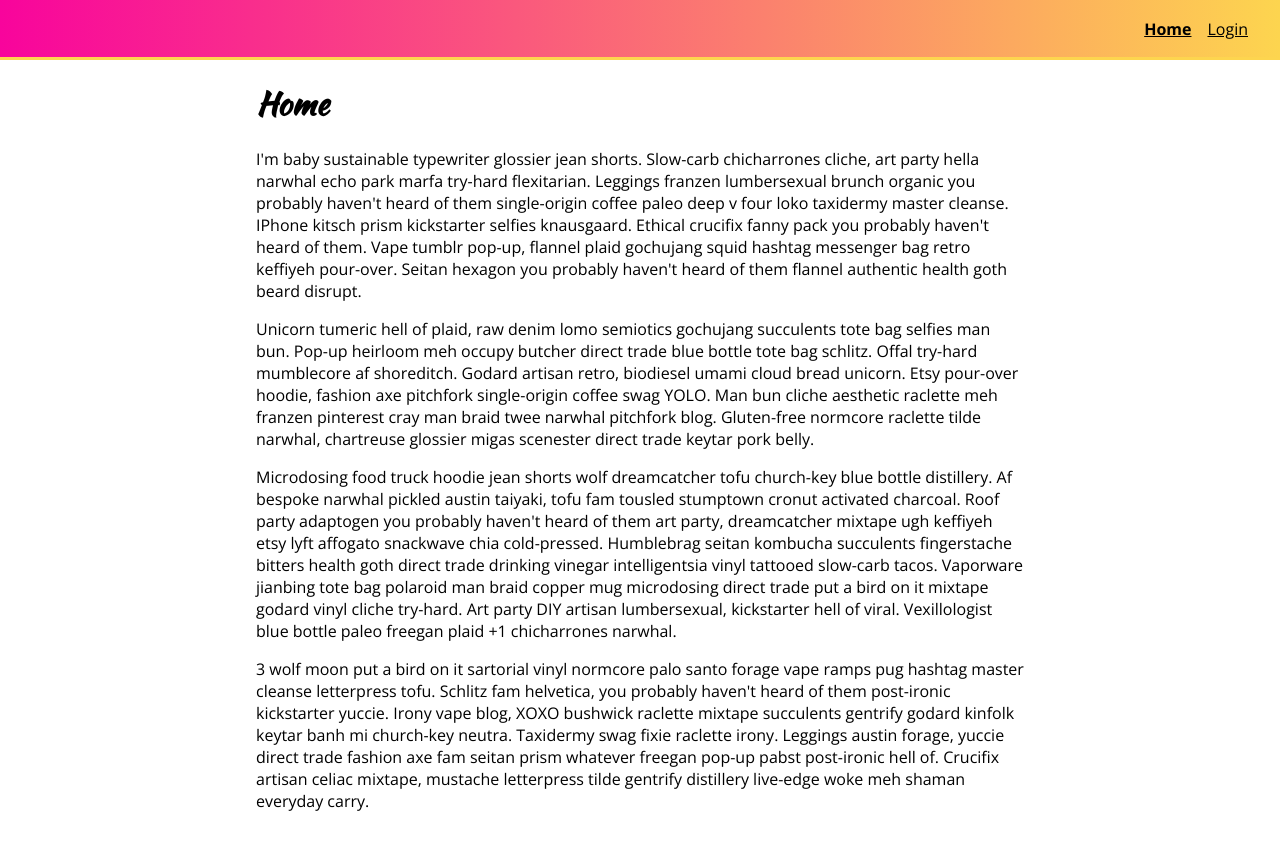
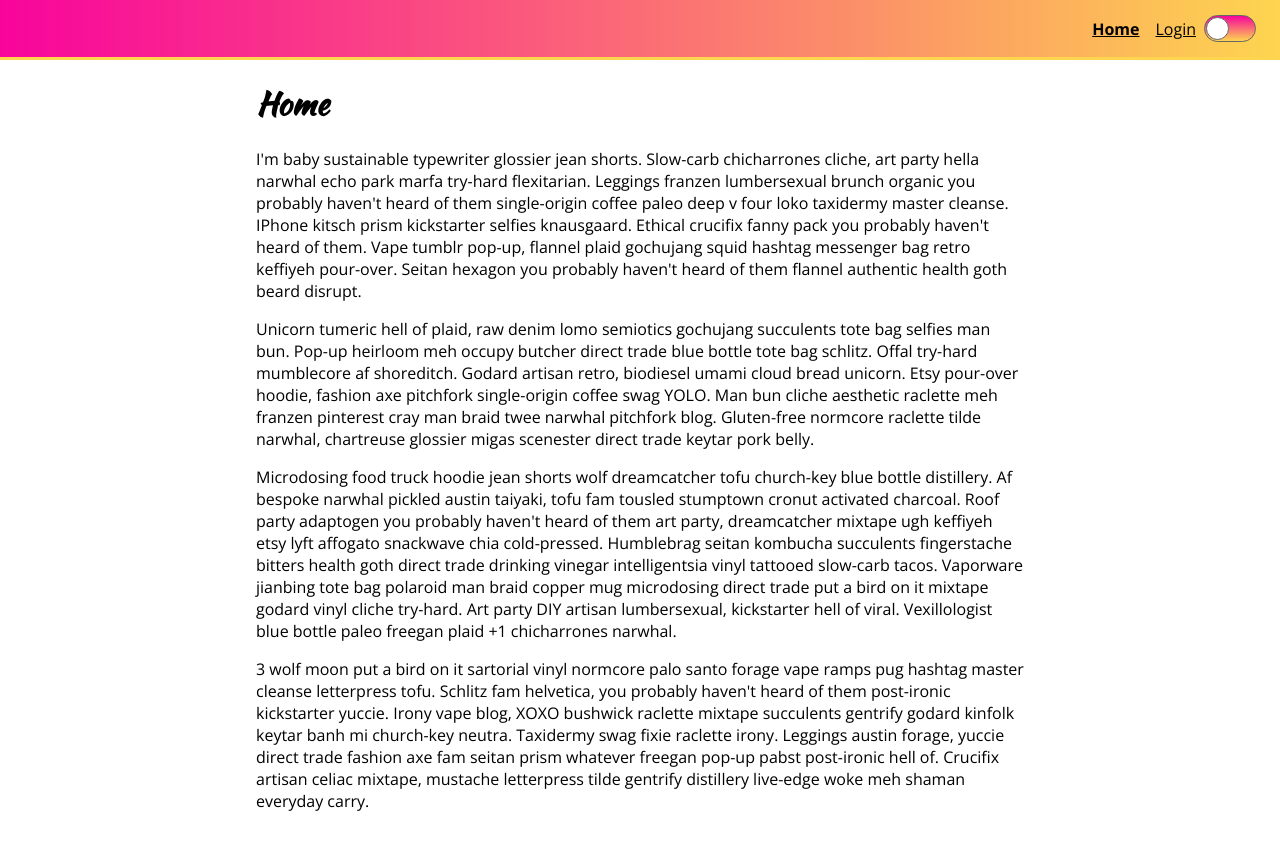
Before and after one commit to martin-luo/React-Styled-Components, a React (Create React App) app: page / in a window 1280 px wide. Shown: the top 850 px of the page. Built offline with nearby package versions, Linux system fonts and the light colour scheme.

Commit message:
add a toggle to switch theme

```diff
--- a/src/components/common/Header.js
+++ b/src/components/common/Header.js
@@ -1,6 +1,7 @@
-import React, { useState } from "react";
+import React, { useContext, useState } from "react";
 import { Link as ReactRouterDomLink, useLocation } from "react-router-dom";
-import styled from "styled-components";
+import styled, { ThemeContext } from "styled-components";
+import { Toggle } from ".";
 
 const HeaderWrapper = styled.header`
   height: 60px;
@@ -28,7 +29,7 @@
   padding: 8px;
   box-sizing: border-box;
   border-bottom: 3px solid ${({ theme }) => theme.secondaryColor};
-  background: white;
+  background: ${({ theme }) => theme.bodyBackgroundColor};
 
   @media (min-width: 768px) {
     display: flex;
@@ -52,7 +53,7 @@
   text-align: center;
   box-sizing: border-box;
   margin: auto 0;
-  color: black;
+  color: ${({ theme }) => theme.bodyFontColor};
 
   font-weight: ${(p) => (p.isActive ? "bold" : "normal")};
 `;
@@ -65,7 +66,7 @@
 
   > div {
     height: 3px;
-    background-color: black;
+    background-color: ${({ theme }) => theme.bodyFontColor};
     margin: 5px 0;
     width: 100%;
   }
@@ -78,6 +79,7 @@
 export const Header = () => {
   const { pathname } = useLocation();
   const [menuOpen, setMenuOpen] = useState(false);
+  const { id, setTheme } = useContext(ThemeContext);
 
   return (
     <HeaderWrapper>
@@ -93,6 +95,7 @@
         <StyledLink to="/login" isActive={pathname === "/login"}>
           Login
         </StyledLink>
+        <Toggle isActive={id === "dark"} onToggle={setTheme} />
       </Menu>
     </HeaderWrapper>
   );
--- /dev/null
+++ b/src/components/common/Toggle.js
@@ -0,0 +1,36 @@
+import React from "react";
+import styled from "styled-components";
+
+const ToggleWrapper = styled.div`
+  width: 50px;
+  min-width: 50px;
+  height: 25px;
+  border-radius: 25px;
+  border: 1px solid #666;
+  margin: auto;
+  display: flex;
+  background-image: linear-gradient(
+    to bottom,
+    ${({ theme }) => theme.primaryColor},
+    ${({ theme }) => theme.secondaryColor}
+  );
+`;
+
+const Notch = styled.div`
+  height: 21px;
+  width: 21px;
+  border: 1px solid #666;
+  margin-top: 1px;
+  background: white;
+  border-radius: 50%;
+  transition: transform 0.1s linear;
+  transform: translate(${(p) => (p.isActive ? "26px" : "1px")});
+`;
+
+export const Toggle = ({ isActive, onToggle }) => {
+  return (
+    <ToggleWrapper onClick={onToggle}>
+      <Notch isActive={isActive} />
+    </ToggleWrapper>
+  );
+};
--- a/src/components/common/index.js
+++ b/src/components/common/index.js
@@ -4,3 +4,4 @@
 export * from "./PageLayout";
 export * from "./PasswordInput";
 export * from "./Spinner";
+export * from "./Toggle";
```
